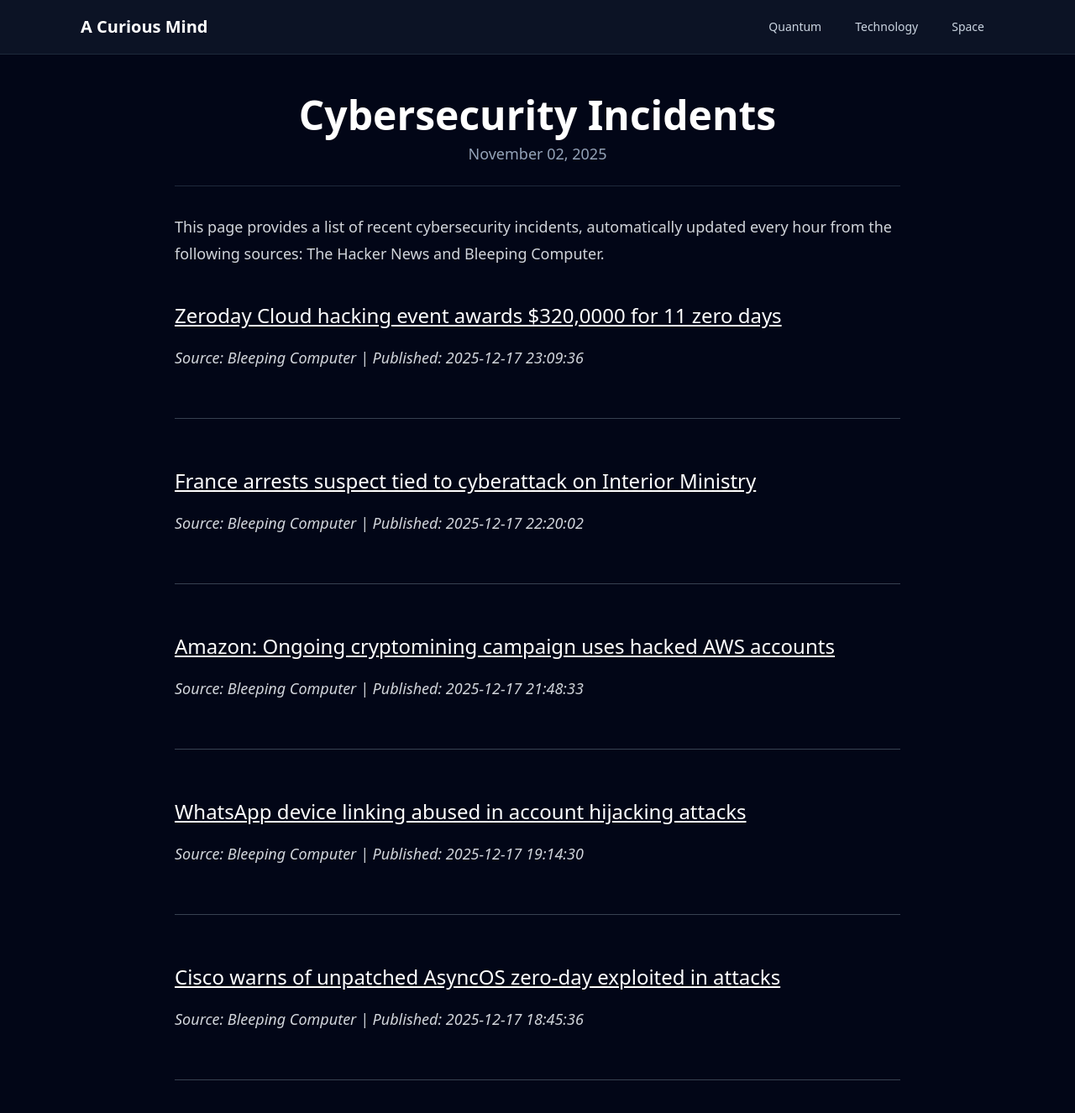
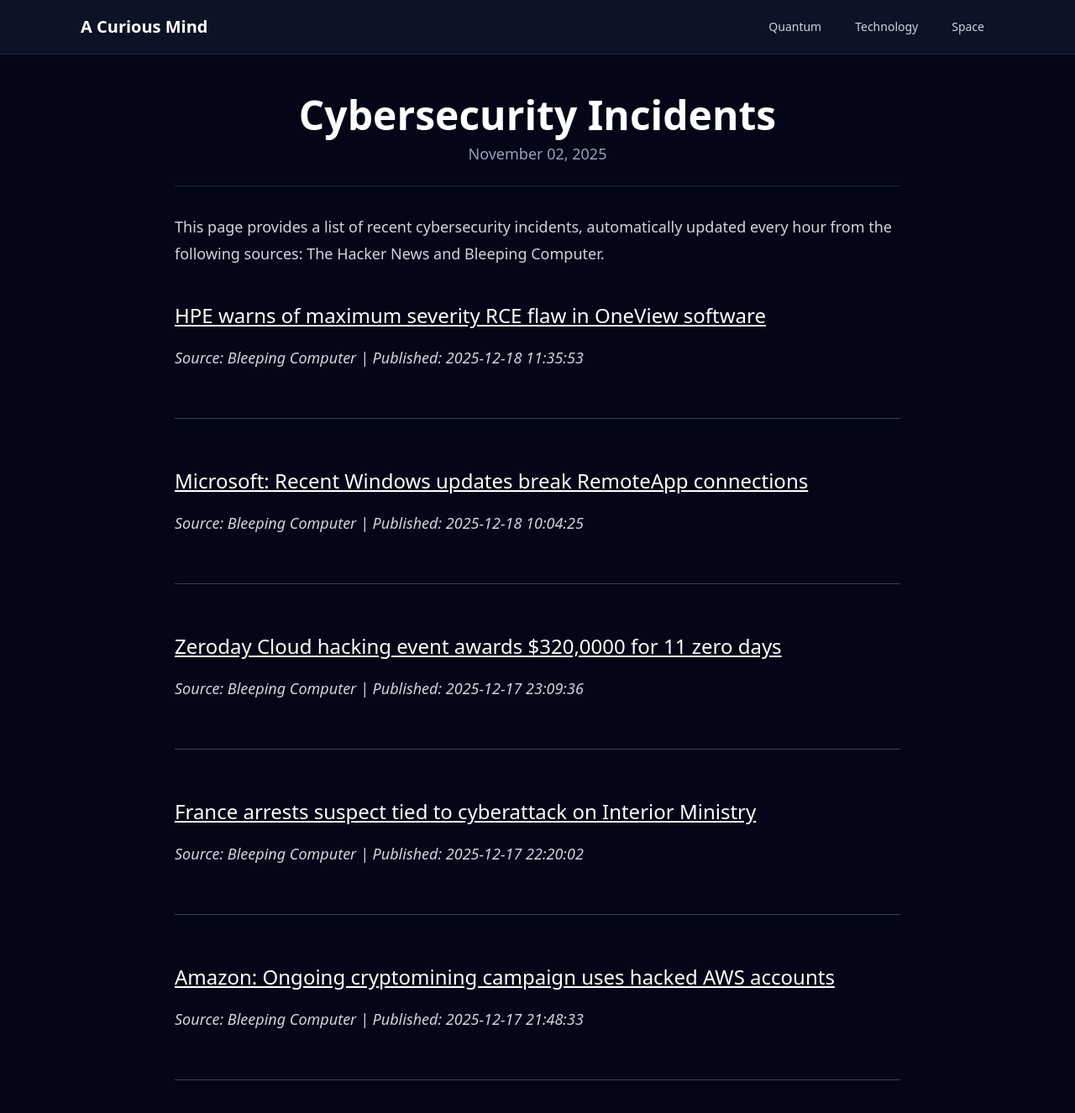
Before and after one commit to onehl7/onehl7.github.io, a Jekyll site: the page built from _posts/2025-11-02-cybersecurity-incidents.md, in a window 1280 px wide and 1400 px high. Shown: the top 1326 px of the window at 84% size. Built offline with Jekyll 4.4.1, drawn with Linux system fonts in a browser that asks for light colours; nearby versions of some CDN libraries.

Commit message:
Update news data

```diff
--- a/_data/news.json
+++ b/_data/news.json
@@ -1,4 +1,16 @@
 [
+  {
+    "source": "Bleeping Computer",
+    "title": "HPE warns of maximum severity RCE flaw in OneView software",
+    "link": "https://www.bleepingcomputer.com/news/security/hpe-warns-of-maximum-severity-rce-flaw-in-oneview-software/",
+    "published": "2025-12-18 11:35:53"
+  },
+  {
+    "source": "Bleeping Computer",
+    "title": "Microsoft: Recent Windows updates break RemoteApp connections",
+    "link": "https://www.bleepingcomputer.com/news/microsoft/microsoft-recent-updates-break-azure-virtual-desktop-remoteapp-sessions/",
+    "published": "2025-12-18 10:04:25"
+  },
   {
     "source": "Bleeping Computer",
     "title": "Zeroday Cloud hacking event awards $320,0000 for 11 zero days",
@@ -16,17 +28,5 @@
     "title": "Amazon: Ongoing cryptomining campaign uses hacked AWS accounts",
     "link": "https://www.bleepingcomputer.com/news/security/amazon-ongoing-cryptomining-campaign-uses-hacked-aws-accounts/",
     "published": "2025-12-17 21:48:33"
-  },
-  {
-    "source": "Bleeping Computer",
-    "title": "WhatsApp device linking abused in account hijacking attacks",
-    "link": "https://www.bleepingcomputer.com/news/security/whatsapp-device-linking-abused-in-account-hijacking-attacks/",
-    "published": "2025-12-17 19:14:30"
-  },
-  {
-    "source": "Bleeping Computer",
-    "title": "Cisco warns of unpatched AsyncOS zero-day exploited in attacks",
-    "link": "https://www.bleepingcomputer.com/news/security/cisco-warns-of-unpatched-asyncos-zero-day-exploited-in-attacks/",
-    "published": "2025-12-17 18:45:36"
   }
 ]
```
